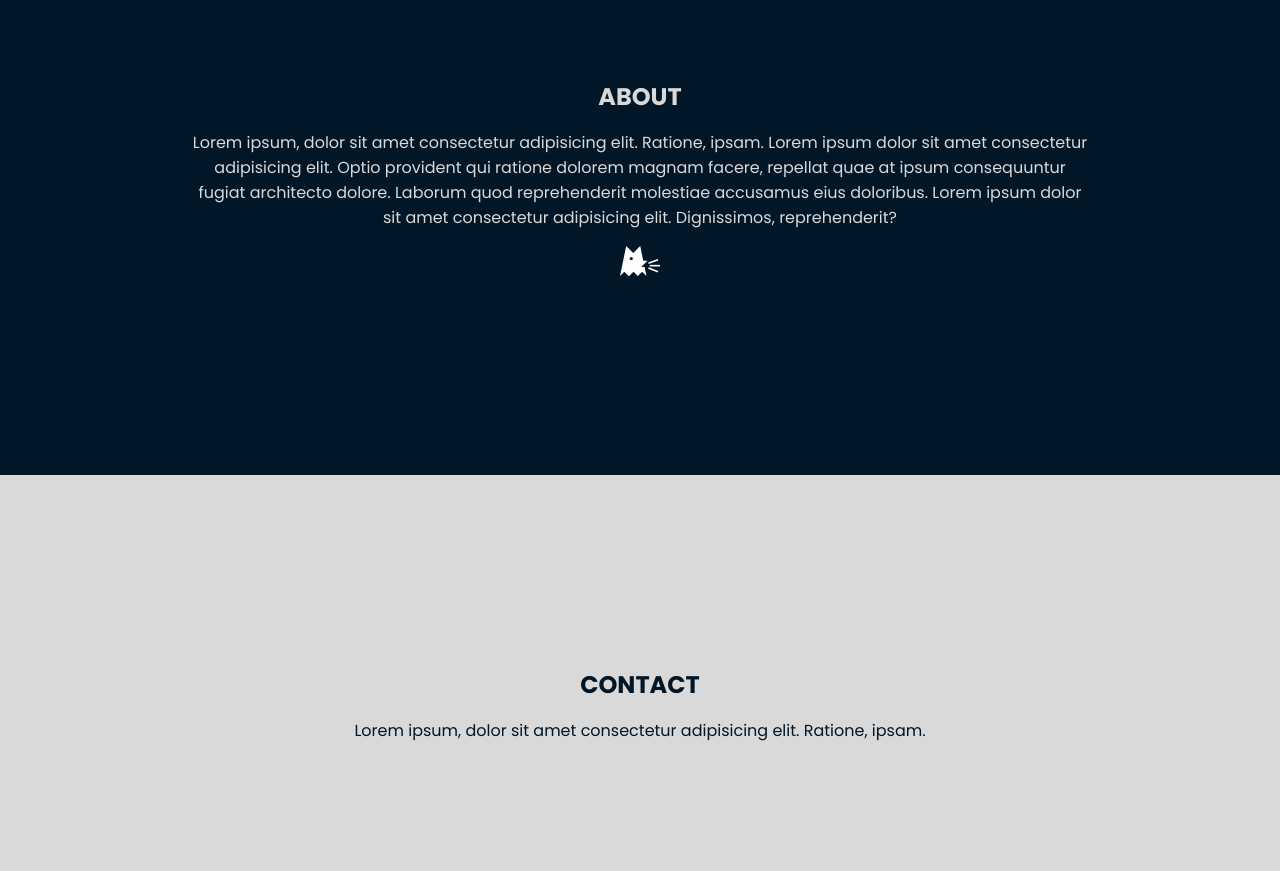
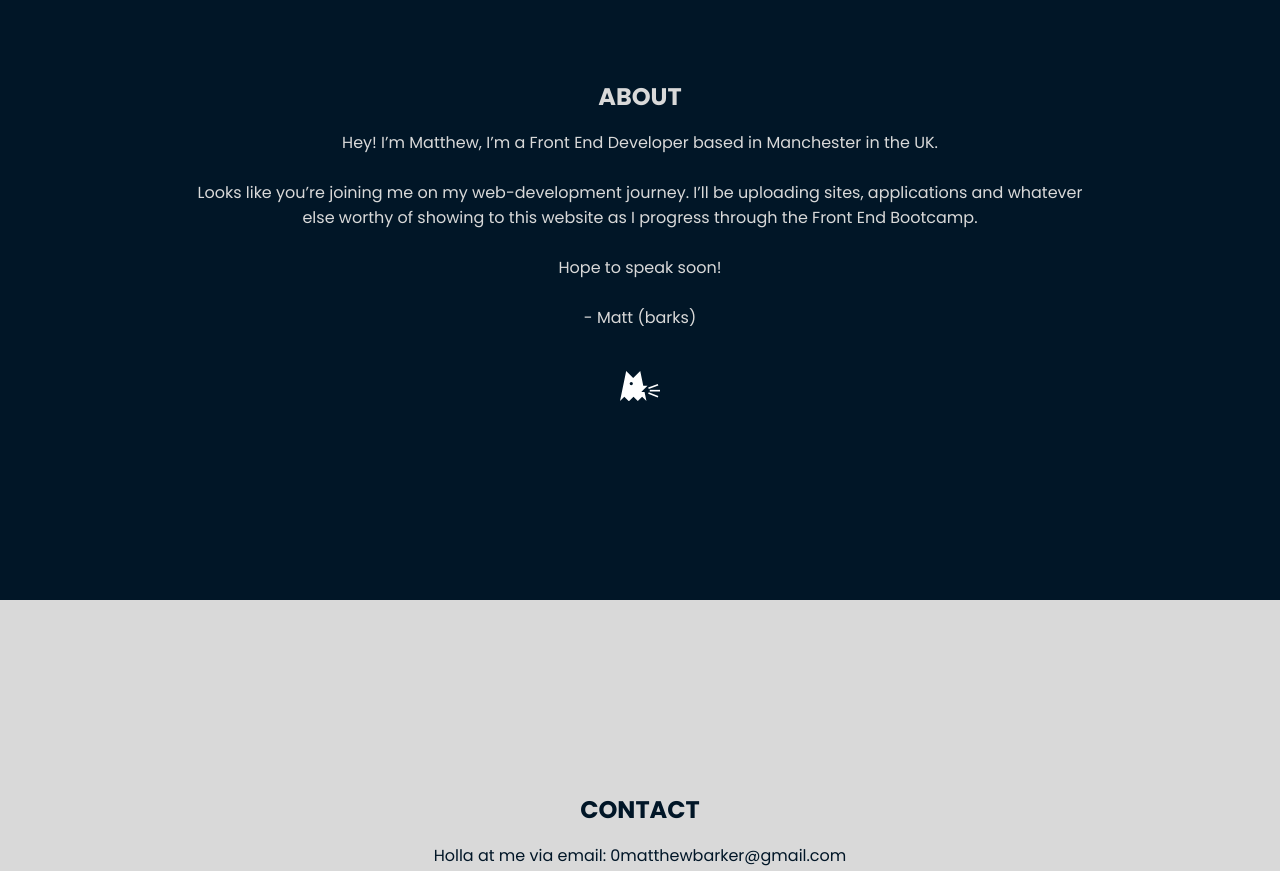
Before and after one commit to mbarkz/portfoliobarkz, a plain HTML site: page index.html in a window 1280 px wide. Shown: the part 1040-1911 px from the top of the page. Drawn offline with Linux system fonts and the light colour scheme.

Commit message:
added about and contact

```diff
--- a/index.html
+++ b/index.html
@@ -47,13 +47,25 @@
 
     <section id="about" class="about">
         <h2>ABOUT</h2>
-        <p>Lorem ipsum, dolor sit amet consectetur adipisicing elit. Ratione, ipsam. Lorem ipsum dolor sit amet consectetur adipisicing elit. Optio provident qui ratione dolorem magnam facere, repellat quae at ipsum consequuntur fugiat architecto dolore. Laborum quod reprehenderit molestiae accusamus eius doloribus. Lorem ipsum dolor sit amet consectetur adipisicing elit. Dignissimos, reprehenderit?</p>
+        <p>Hey! I’m Matthew, I’m a Front End Developer based in Manchester in the UK.
+            <br>
+            <br>
+            Looks like you’re joining me on my web-development journey. I’ll be uploading sites, applications and whatever else worthy of showing to this website as I progress through the Front End Bootcamp.
+            <br>
+            <br>
+            Hope to speak soon!
+            <br>
+            <br>
+            - Matt (barks)
+            <br>
+            <br>
+        </p>
         <img id="footer-icon" src="./assests/images/white-icon.svg" alt="Barkz Logo but only the icon in white">
     </section>
 
     <section id="contact" class="contact">
         <h2>CONTACT</h2>
-        <p>Lorem ipsum, dolor sit amet consectetur adipisicing elit. Ratione, ipsam.</p>
+        <p>Holla at me via email: 0matthewbarker@gmail.com</p>
     </section>
 
     <footer>
```
